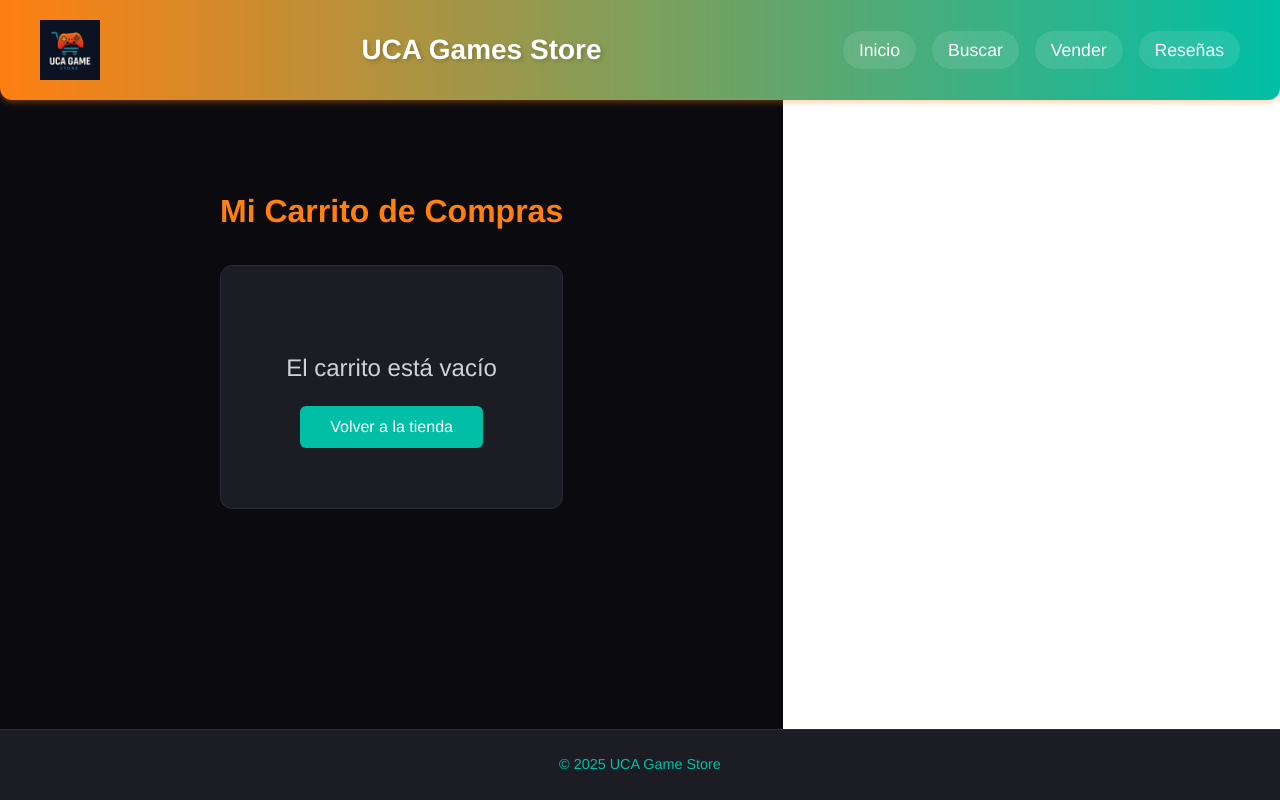
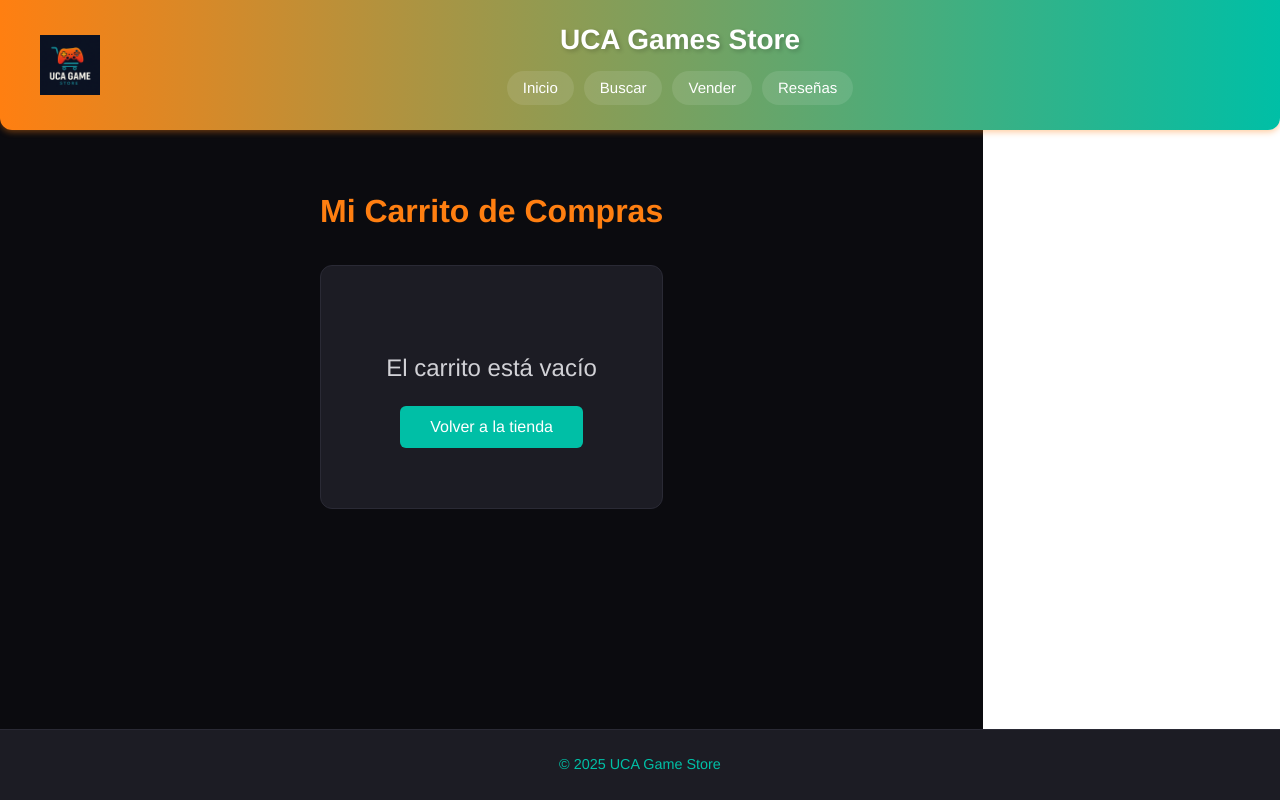
Before and after one commit to Gerardo2006/UCA_Game_Store, a React (Vite) app in the folder FE/: page /carrito in a window 1280 px wide. Built offline with nearby package versions, Linux system fonts and the light colour scheme.

Commit message:
Fix: Mejorando css

```diff
--- a/FE/src/Carrito/carro.css
+++ b/FE/src/Carrito/carro.css
@@ -2,6 +2,7 @@
 .Carro {
   margin: 0;
   min-height: 100vh;
+  padding: 0 100px;
   background-color: #0b0b0f;
   color: #ffffff;
   font-family: 'Helvetica Neue', sans-serif;
@@ -9,12 +10,9 @@
 
 /* Contenedor principal */
 .Carro-content {
-  padding-top: 140px;
-  padding-bottom: 100px;
   max-width: 1400px;
   margin: 0 auto;
-  padding-left: 200px;
-  padding-right: 200px;
+  padding: 140px 200px 100px;
 }
 
 /* Contenedor del carrito */
@@ -25,10 +23,10 @@
 }
 
 .carrito-contenedor h2 {
-  text-align: center;
   margin-bottom: 30px;
   font-size: 2rem;
   color: #ff7f11;
+  text-align: center;
 }
 
 /* Toast de notificación */
@@ -36,9 +34,9 @@
   position: fixed;
   top: 100px;
   right: 32px;
+  padding: 15px 25px;
   background-color: #ff7f11;
   color: #ffffff;
-  padding: 15px 25px;
   border-radius: 8px;
   box-shadow: 0 4px 12px rgba(0, 0, 0, 0.3);
   font-size: 16px;
@@ -55,16 +53,16 @@
 
 /* Carrito vacío */
 .carrito-vacio {
-  text-align: center;
   padding: 60px 20px;
   background-color: #1c1c24;
+  border: 1px solid #2a2a35;
   border-radius: 12px;
-  border: 1px solid #2a2a35;
+  text-align: center;
 }
 
 .carrito-vacio p {
+  margin-bottom: 20px;
   font-size: 1.5rem;
-  margin-bottom: 20px;
   color: #d1d1d6;
 }
 
@@ -74,8 +72,8 @@
   color: white;
   border: none;
   border-radius: 6px;
+  font-size: 1rem;
   cursor: pointer;
-  font-size: 1rem;
   transition: all 0.3s ease;
 }
 
@@ -98,9 +96,9 @@
   gap: 20px;
   padding: 20px;
   background-color: #1c1c24;
+  border: 1px solid #2a2a35;
   border-radius: 10px;
   box-shadow: 0 2px 4px rgba(255, 127, 17, 0.2);
-  border: 1px solid #2a2a35;
   transition: all 0.3s ease;
 }
 
@@ -112,8 +110,8 @@
 .carrito-item-imagen {
   width: 150px;
   height: 150px;
+  border-radius: 8px;
   object-fit: cover;
-  border-radius: 8px;
   flex-shrink: 0;
 }
 
@@ -129,16 +127,16 @@
 }
 
 .carrito-item-descripcion {
-  color: #d1d1d6;
   margin: 5px 0;
   font-size: 0.95rem;
+  color: #d1d1d6;
 }
 
 .carrito-item-precio {
+  margin: 10px 0 0 0;
   font-size: 1.5rem;
   font-weight: bold;
   color: #00bfa6;
-  margin: 10px 0 0 0;
 }
 
 .btn-eliminar {
@@ -147,8 +145,8 @@
   color: white;
   border: none;
   border-radius: 6px;
+  font-size: 0.95rem;
   cursor: pointer;
-  font-size: 0.95rem;
   transition: all 0.3s ease;
   flex-shrink: 0;
 }
@@ -160,11 +158,11 @@
 
 /* Resumen del carrito */
 .carrito-resumen {
+  padding: 25px;
   background-color: #1c1c24;
-  padding: 25px;
+  border: 1px solid #2a2a35;
   border-radius: 10px;
   box-shadow: 0 2px 8px rgba(255, 127, 17, 0.2);
-  border: 1px solid #2a2a35;
 }
 
 .carrito-total {
@@ -172,8 +170,8 @@
   justify-content: space-between;
   align-items: center;
   padding-bottom: 20px;
+  margin-bottom: 20px;
   border-bottom: 2px solid #2a2a35;
-  margin-bottom: 20px;
 }
 
 .carrito-total h3 {
@@ -182,8 +180,8 @@
 }
 
 .precio-total {
+  font-size: 2rem;
   color: #00bfa6 !important;
-  font-size: 2rem;
 }
 
 .carrito-acciones {
@@ -197,9 +195,9 @@
   padding: 12px 30px;
   border: none;
   border-radius: 6px;
-  cursor: pointer;
   font-size: 1rem;
   font-weight: 600;
+  cursor: pointer;
   transition: all 0.3s ease;
 }
 
@@ -224,28 +222,26 @@
   box-shadow: 0 4px 8px rgba(0, 191, 166, 0.3);
 }
 
-/* Header fijo estilo UCA Game Store - Layout horizontal */
+/* Header fijo estilo UCA Game Store */
 .Inicio-header {
   display: flex;
   align-items: center;
-  justify-content: space-between;
-  flex-wrap: wrap;
   padding: 20px 40px;
   background: linear-gradient(90deg, #ff7f11 0%, #00bfa6 100%);
   color: #ffffff;
+  border-radius: 0 0 12px 12px;
+  box-shadow: 0 2px 6px rgba(255, 127, 17, 0.4);
   position: fixed;
   top: 0;
   left: 0;
   right: 0;
   z-index: 1000;
-  box-shadow: 0 2px 6px rgba(255, 127, 17, 0.4);
-  border-radius: 0 0 12px 12px;
 }
 
 /* Logo */
 .Inicio-logo {
-  display: flex;
-  align-items: center;
+  margin-right: 20px;
+  flex-shrink: 0;
 }
 
 .Inicio-logo img {
@@ -254,11 +250,21 @@
   object-fit: contain;
 }
 
-/* Título centrado */
+/* Contenedor del título y navegación */
+.header-content {
+  flex-grow: 1;
+  display: flex;
+  flex-direction: column;
+  align-items: center;
+  justify-content: center;
+  padding: 5px 0;
+  gap: 15px;
+}
+
+/* Título */
 .Inicio-header h1 {
+  margin: 0;
   font-size: 28px;
-  margin: 0;
-  flex: 1;
   text-align: center;
   text-shadow: 2px 2px 4px rgba(0, 0, 0, 0.2);
 }
@@ -266,19 +272,26 @@
 /* Navegación */
 nav {
   display: flex;
-  gap: 16px;
+  gap: 10px;
+  justify-content: center;
 }
 
 nav a {
+  padding: 6px 16px;
+  background: rgba(255, 255, 255, 0.1);
   color: #ffffff;
+  font-size: 15px;
+  font-weight: 500;
   text-decoration: none;
-  font-size: 17.6px;
-  font-weight: 500;
-  transition: color 0.2s ease;
+  border-radius: 20px;
+  transition: all 0.3s ease;
 }
 
 nav a:hover {
-  color: #ffd580;
+  background: rgba(255, 255, 255, 0.2);
+  color: #ffffff;
+  transform: translateY(-2px);
+  box-shadow: 0 4px 8px rgba(0, 0, 0, 0.2);
 }
 
 /* Footer */
@@ -286,14 +299,14 @@ nav a:hover {
   padding: 10px;
   background-color: #1c1c24;
   color: #00bfa6;
+  border-top: 1px solid #2a2a35;
+  font-size: 14.4px;
+  text-align: center;
   position: fixed;
   bottom: 0;
   left: 0;
   right: 0;
   z-index: 1000;
-  font-size: 14.4px;
-  border-top: 1px solid #2a2a35;
-  text-align: center;
 }
 
 /* Responsive */
--- a/FE/src/Carrito/carro.jsx
+++ b/FE/src/Carrito/carro.jsx
@@ -1,4 +1,4 @@
-import { useNavigate } from 'react-router-dom'
+import { useNavigate, Link } from 'react-router-dom'
 import { useState, useEffect } from 'react'
 import './carro.css'
 import logo from '../assets/logo.png'
@@ -44,8 +44,6 @@ function Carro() {
     if (carrito.length === 0) return
 
     alert(`Total a pagar: $${calcularTotal()}`)
-    // Aquí puedes navegar a una página de checkout
-    // navigate('/checkout', { state: { carrito, total: calcularTotal() } })
   }
 
   // Función para vaciar el carrito
@@ -61,13 +59,15 @@ function Carro() {
         <div className="Inicio-logo">
           <img src={logo} alt="Logo UCA Games Store" />
         </div>
-        <h1>UCA Games Store</h1>
-        <nav>
-          <a href="/">Inicio</a>
-          <a href="#buscar">Buscar</a>
-          <a href="#vender">Vender</a>
-          <a href="#reseñas">Reseñas</a>
-        </nav>
+        <div className="header-content">
+          <h1>UCA Games Store</h1>
+          <nav>
+            <Link to="/">Inicio</Link>
+            <Link to="#buscar">Buscar</Link>
+            <Link to="#vender">Vender</Link>
+            <Link to="#reseñas">Reseñas</Link>
+          </nav>
+        </div>
       </header>
 
       {notificacion.mostrar && (
--- a/FE/src/Display/juego.css
+++ b/FE/src/Display/juego.css
@@ -1,12 +1,10 @@
+/* Contenedor principal */
 .Juego {
   margin: 0;
+  padding: 200px 500px 100px;
   background-color: #0b0b0f;
   color: #ffffff;
   font-family: 'Helvetica Neue', sans-serif;
-  padding-top: 200px;
-  padding-bottom: 100px;
-  padding-left: 500px;
-  padding-right: 500px;
   text-align: center;
 }
 
@@ -30,10 +28,10 @@
 .Juego-producto img {
   width: 100%;
   max-width: 400px;
+  margin-bottom: 24px;
   border-radius: 12px;
-  margin-bottom: 24px;
+  border: 1px solid #2a2a35;
   box-shadow: 0 4px 12px rgba(0, 191, 166, 0.3);
-  border: 1px solid #2a2a35;
 }
 
 .Juego-descripcion {
@@ -44,21 +42,21 @@
 
 .Juego-precio {
   font-size: 20px;
+  font-weight: bold;
   color: #00bfa6;
-  font-weight: bold;
   margin-bottom: 32px;
 }
 
 /* Botones */
 .Juego button {
+  padding: 12px 24px;
+  margin: 8px;
+  font-size: 16px;
+  border: none;
+  border-radius: 8px;
   background-color: #ff7f11;
   color: #ffffff;
-  border: none;
-  padding: 12px 24px;
-  font-size: 16px;
-  border-radius: 8px;
   cursor: pointer;
-  margin: 8px;
   transition: background-color 0.2s ease;
 }
 
@@ -83,14 +81,19 @@
   position: fixed;
   bottom: 120px;
   right: 32px;
+  padding: 12px 24px;
   background-color: #ff7f11;
   color: #ffffff;
-  padding: 12px 24px;
   border-radius: 8px;
   box-shadow: 0 4px 12px rgba(0, 0, 0, 0.3);
   font-size: 16px;
   z-index: 2000;
   animation: fadeInOut 3s ease forwards;
+}
+
+.Juego-toast.toast-advertencia {
+  background-color: #ffc107;
+  color: #0b0b0f;
 }
 
 @keyframes fadeInOut {
@@ -102,12 +105,12 @@
 
 /* Error */
 .Juego-error {
+  padding: 100px;
+  font-size: 20px;
   color: #ff7f11;
-  font-size: 20px;
-  padding: 100px;
 }
 
-/* Header y footer (reutilizados) */
+/* Header */
 .Inicio-header {
   display: flex;
   align-items: center;
@@ -137,22 +140,23 @@
 }
 
 .Inicio-header h1 {
+  flex: 1;
+  margin: 0;
   font-size: 28.8px;
-  margin: 0;
-  flex: 1;
   text-align: center;
 }
 
+/* Navegación */
 nav {
   display: flex;
   gap: 16px;
 }
 
 nav a {
+  font-size: 17.6px;
+  font-weight: 500;
   color: #ffffff;
   text-decoration: none;
-  font-size: 17.6px;
-  font-weight: 500;
   transition: color 0.2s ease;
 }
 
@@ -160,42 +164,16 @@ nav a:hover {
   color: #ffd580;
 }
 
+/* Footer */
 .Inicio-footer {
   padding: 10px;
   background-color: #1c1c24;
   color: #00bfa6;
+  border-top: 1px solid #2a2a35;
   position: fixed;
   bottom: 0;
   left: 0;
   right: 0;
   z-index: 1000;
   font-size: 14.4px;
-  border-top: 1px solid #2a2a35;
 }
-
-
-.Juego-toast {
-  position: fixed;
-  bottom: 120px;
-  right: 32px;
-  background-color: #ff7f11;
-  color: #ffffff;
-  padding: 12px 24px;
-  border-radius: 8px;
-  box-shadow: 0 4px 12px rgba(0, 0, 0, 0.3);
-  font-size: 16px;
-  z-index: 2000;
-  animation: fadeInOut 3s ease forwards;
-}
-
-.Juego-toast.toast-advertencia {
-  background-color: #ffc107;
-  color: #0b0b0f;
-}
-
-@keyframes fadeInOut {
-  0% { opacity: 0; transform: translateY(20px); }
-  10% { opacity: 1; transform: translateY(0); }
-  90% { opacity: 1; transform: translateY(0); }
-  100% { opacity: 0; transform: translateY(20px); }
-}
--- a/FE/src/Inicio/home.css
+++ b/FE/src/Inicio/home.css
@@ -8,12 +8,9 @@
 
 /* Contenedor principal */
 .Inicio-content {
-  padding-top: 140px;
-  padding-bottom: 100px;
   max-width: 1400px;
   margin: 0 auto;
-  padding-left: 200px;
-  padding-right: 200px;
+  padding: 140px 200px 100px;
 }
 
 /* Header fijo estilo UCA Game Store */
@@ -23,19 +20,19 @@
   padding: 20px 40px;
   background: linear-gradient(90deg, #ff7f11 0%, #00bfa6 100%);
   color: #ffffff;
+  border-radius: 0 0 12px 12px;
+  box-shadow: 0 2px 6px rgba(255, 127, 17, 0.4);
   position: fixed;
   top: 0;
   left: 0;
   right: 0;
   z-index: 1000;
-  box-shadow: 0 2px 6px rgba(255, 127, 17, 0.4);
-  border-radius: 0 0 12px 12px;
 }
 
 /* Logo */
 .Inicio-logo {
+  margin-right: 20px;
   flex-shrink: 0;
-  margin-right: 20px;
 }
 
 .Inicio-logo img {
@@ -52,13 +49,13 @@
   align-items: center;
   justify-content: center;
   padding: 5px 0;
-  gap: 15px; /* Añade esta línea */
+  gap: 15px;
 }
 
 /* Título */
 .Inicio-header h1 {
+  margin: 0;
   font-size: 28px;
-  margin: 0; /* Cambia esto - elimina el margen inferior */
   text-align: center;
   text-shadow: 2px 2px 4px rgba(0, 0, 0, 0.2);
 }
@@ -71,19 +68,19 @@ nav {
 }
 
 nav a {
+  padding: 6px 16px;
+  background: rgba(255, 255, 255, 0.1);
   color: #ffffff;
-  text-decoration: none;
   font-size: 15px;
   font-weight: 500;
-  padding: 6px 16px;
+  text-decoration: none;
   border-radius: 20px;
-  background: rgba(255, 255, 255, 0.1);
   transition: all 0.3s ease;
 }
 
 nav a:hover {
+  background: rgba(255, 255, 255, 0.2);
   color: #ffffff;
-  background: rgba(255, 255, 255, 0.2);
   transform: translateY(-2px);
   box-shadow: 0 4px 8px rgba(0, 0, 0, 0.2);
 }
@@ -93,13 +90,13 @@ nav a:hover {
   padding: 10px;
   background-color: #1c1c24;
   color: #00bfa6;
+  border-top: 1px solid #2a2a35;
+  font-size: 14.4px;
   position: fixed;
   bottom: 0;
   left: 0;
   right: 0;
   z-index: 1000;
-  font-size: 14.4px;
-  border-top: 1px solid #2a2a35;
 }
 
 /* Grid de productos */
@@ -113,25 +110,25 @@ nav a:hover {
 /* Tarjeta de producto */
 .producto {
   background-color: #1c1c24;
+  border: 1px solid #2a2a35;
   border-radius: 12px;
   box-shadow: 0 4px 12px rgba(255, 127, 17, 0.2);
   overflow: hidden;
   transition: transform 0.2s ease;
-  border: 1px solid #2a2a35;
 }
 
 .producto:hover {
-  transform: scale(1.03);
   border-color: #ff7f11;
   box-shadow: 0 6px 16px rgba(255, 127, 17, 0.4);
+  transform: scale(1.03);
 }
 
 /* Imagen */
 .producto-imagen {
   width: 100%;
   height: 300px;
+  border-bottom: 1px solid #2a2a35;
   object-fit: cover;
-  border-bottom: 1px solid #2a2a35;
 }
 
 /* Info del producto */
--- a/FE/src/Inicio/home.jsx
+++ b/FE/src/Inicio/home.jsx
@@ -96,7 +96,7 @@ function Home() {
           <nav>
             <a href="#buscar">Buscar</a>
             <a href="#vender">Vender</a>
-            <a href="#carrito">Carrito</a>
+            <a href="/carrito">Carrito</a>
             <a href="#reseñas">Reseñas</a>
           </nav>
         </div>
--- a/FE/src/main.jsx
+++ b/FE/src/main.jsx
@@ -3,7 +3,7 @@ import ReactDOM from 'react-dom/client'
 import { BrowserRouter, Routes, Route } from 'react-router-dom'
 import Home from './Inicio/home.jsx'
 import Display from './Display/juego.jsx'
-import Carrito from './carrito/carro.jsx'
+import Carrito from './Carrito/carro.jsx'
 import './index.css'
 
 ReactDOM.createRoot(document.getElementById('root')).render(
```
